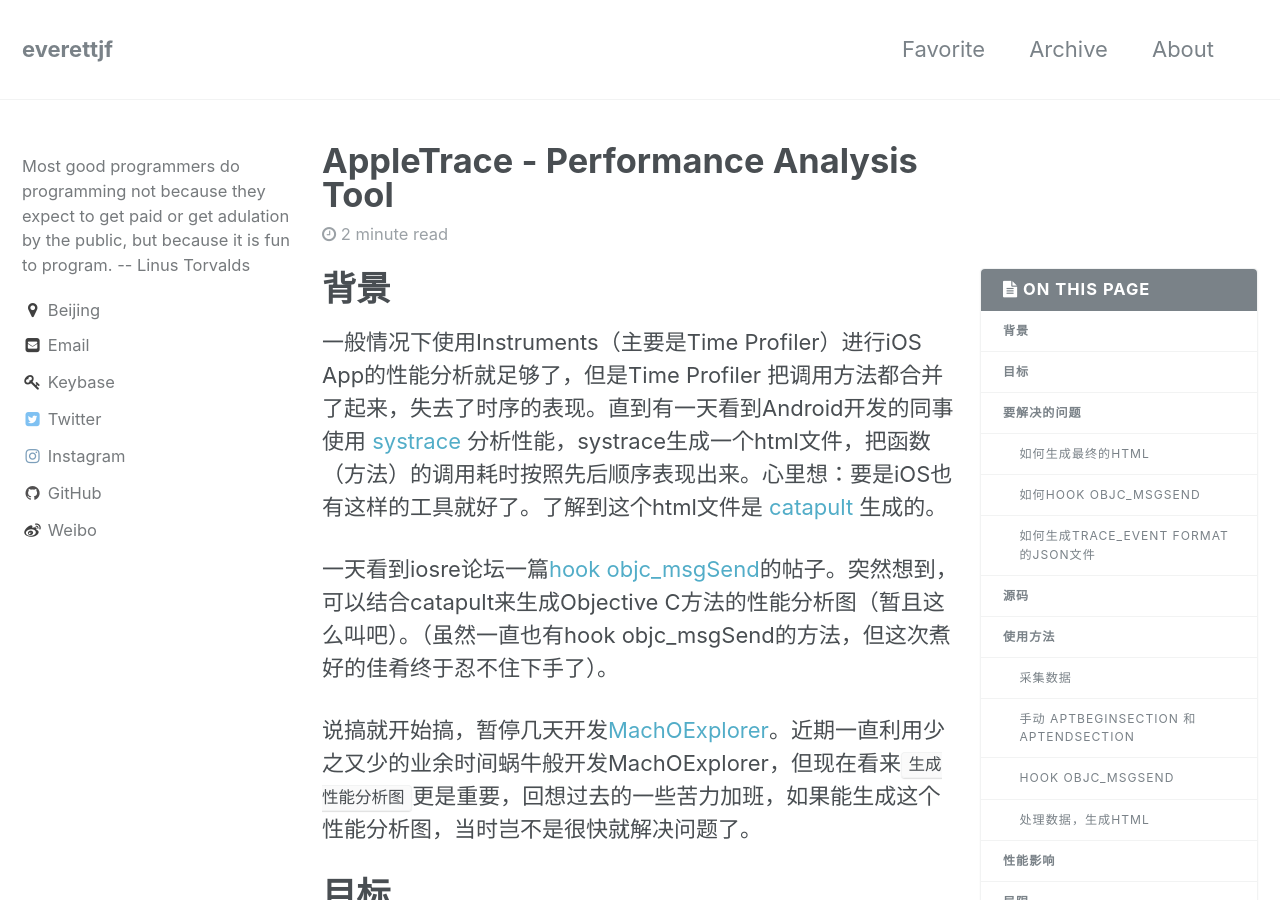
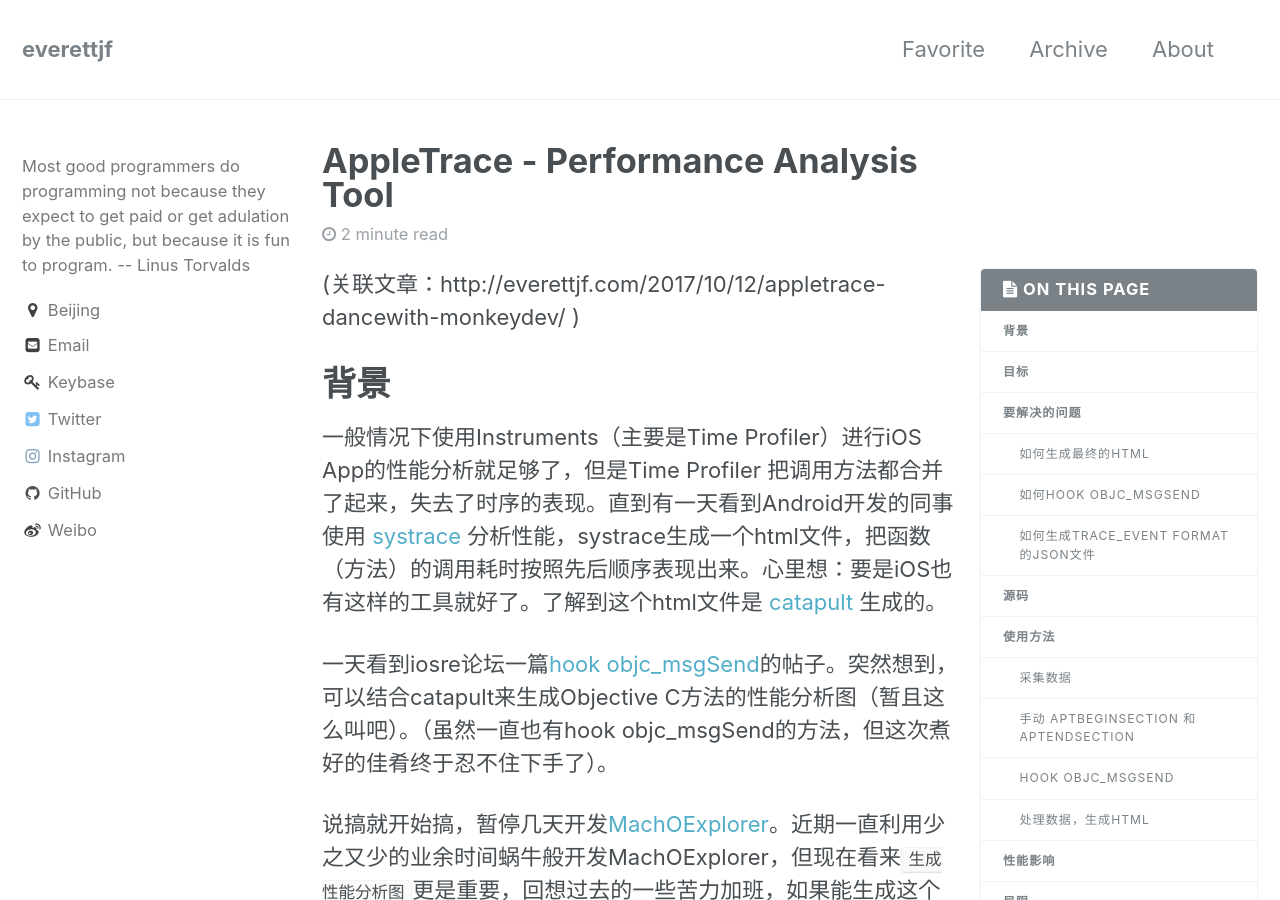
Before and after one commit to zhangkn/everettjf.github.io, a Jekyll site: the page built from _posts/2017-09-21-appletrace.md, in a window 1280 px wide and 900 px high. Built offline with Jekyll 4.4.1, drawn with Linux system fonts in a browser that asks for light colours; comment, search, counter and statistics services are not loaded.

Commit message:
Update 2017-09-21-appletrace.md

```diff
--- a/_posts/2017-09-21-appletrace.md
+++ b/_posts/2017-09-21-appletrace.md
@@ -10,6 +10,8 @@
 ---
 
 {% include toc %}
+
+(关联文章：http://everettjf.com/2017/10/12/appletrace-dancewith-monkeydev/ )
 
 # 背景
 
```
